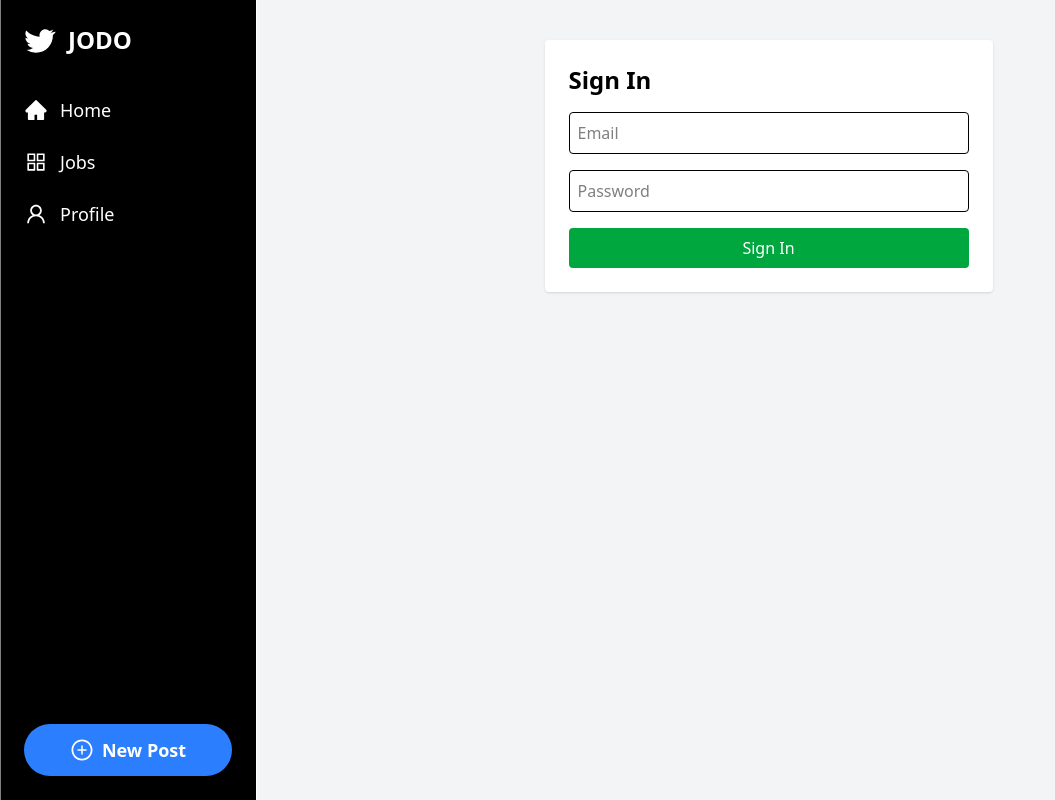
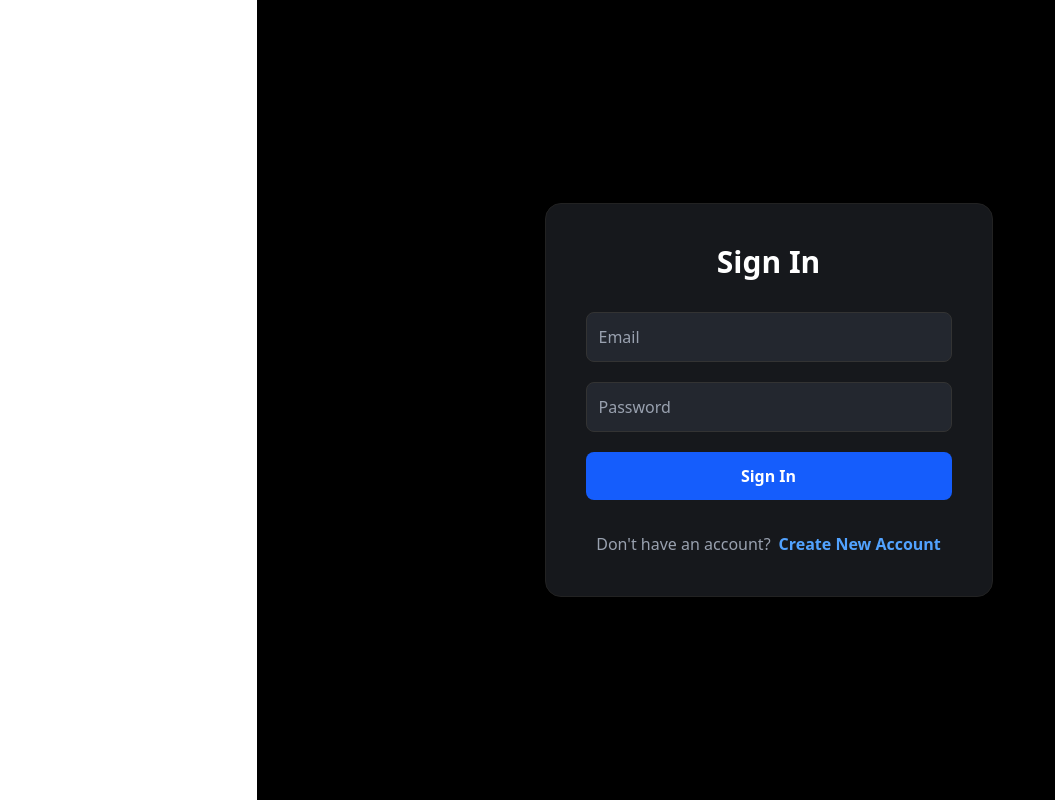
Before and after one commit to Rishiwant1729/Capstone, a React (Vite) app in the folder JODO/: page /signin in a window 1280 px wide. Shown: the whole page, without its empty margins (0-1055 px from the left). Built offline with nearby package versions, Linux system fonts and the light colour scheme; no server answers.

Commit message:
making the website responsive

```diff
--- a/JODO/src/App.jsx
+++ b/JODO/src/App.jsx
@@ -1,5 +1,7 @@
 import { BrowserRouter as Router, Routes, Route } from "react-router-dom";
 import Sidebar from "./components/Navbar";
+import { useState } from "react";
+import { AiOutlineMenu } from "react-icons/ai";
 
 import Home from "./pages/Home";
 import Profile from "./pages/Profile";
@@ -9,11 +11,20 @@ import Signup from "./pages/Signup";
 import CreatePost from "./pages/CreatePost";
 
 export default function App() {
+  const [sidebarOpen, setSidebarOpen] = useState(false);
   return (
     <div className="flex">
-      <Sidebar />
-      <div className="w-px h-screen bg-white opacity-50 sticky top-0" style={{ minWidth: '0.5px' }} />
-      <div className="flex-1 bg-gray-100 min-h-screen ml-64">
+      {/* Mobile Hamburger */}
+      <div className="sm:hidden fixed top-0 left-0 w-full z-40 bg-black flex items-center h-14 px-4 border-b border-[#222]">
+        <button onClick={() => setSidebarOpen((v) => !v)} className="text-white text-2xl focus:outline-none">
+          <AiOutlineMenu />
+        </button>
+        <span className="ml-4 text-xl font-bold">JODO</span>
+      </div>
+      {/* Sidebar: always on desktop, toggled on mobile */}
+      <Sidebar mobileOpen={sidebarOpen} setMobileOpen={setSidebarOpen} />
+      <div className="w-px h-screen bg-white opacity-50 sticky top-0 hidden sm:block" style={{ minWidth: '0.5px' }} />
+      <div className="flex-1 bg-gray-100 min-h-screen ml-0 sm:ml-64 pt-14 sm:pt-0">
         <Routes>
           <Route path="/" element={<Home />} />
           <Route path="/profile" element={<Profile />} />
--- a/JODO/src/components/Navbar.jsx
+++ b/JODO/src/components/Navbar.jsx
@@ -3,7 +3,7 @@ import { logout, getCurrentUser } from "../api/appwrite";
 import { useEffect, useState } from "react";
 import { AiFillHome, AiOutlineUser, AiOutlineLogout, AiOutlinePlusCircle, AiOutlineAppstore } from "react-icons/ai";
 
-export default function Sidebar() {
+export default function Sidebar({ mobileOpen, setMobileOpen }) {
   const [user, setUser] = useState(null);
   const navigate = useNavigate();
 
@@ -24,7 +24,21 @@ export default function Sidebar() {
   };
 
   return (
-    <aside className="bg-black text-white h-screen w-64 flex flex-col justify-between fixed left-0 top-0 p-6">
+    <aside
+      className={`bg-black text-white h-screen w-64 flex-col justify-between fixed left-0 top-0 p-6 z-50
+        ${mobileOpen ? 'flex' : 'hidden'} sm:flex
+        transition-transform duration-300
+      `}
+      style={{
+        transform: mobileOpen ? 'translateX(0)' : 'translateX(-100%)',
+      }}
+    >
+      {/* Mobile close button */}
+      <div className="sm:hidden flex justify-end mb-6">
+        <button onClick={() => setMobileOpen(false)} className="text-white text-2xl focus:outline-none">
+          &times;
+        </button>
+      </div>
       <div>
         <div className="flex items-center text-2xl font-bold mb-10">
           <span className="mr-3">
@@ -50,11 +64,15 @@ export default function Sidebar() {
             <AiOutlineUser size={24} />
             <span>Profile</span>
           </Link>
-          {user && (
+          {user ? (
             <button onClick={handleLogout} className="flex items-center space-x-3 text-lg hover:text-red-400 bg-transparent border-none outline-none">
               <AiOutlineLogout size={24} />
               <span>Logout</span>
             </button>
+          ) : (
+            <Link to="/signin" className="flex items-center space-x-3 text-lg hover:text-blue-400">
+              <span>Sign In</span>
+            </Link>
           )}
         </nav>
       </div>
--- a/JODO/src/pages/Home.jsx
+++ b/JODO/src/pages/Home.jsx
@@ -130,7 +130,7 @@ export default function Home() {
   return (
     <div className="flex justify-center bg-black min-h-screen py-8">
       {/* Feed area */}
-      <div className="w-full max-w-2xl">
+      <div className="w-full max-w-2xl px-2 sm:px-4">
         {posts.length === 0 ? (
           <p className="text-center text-white">No posts yet.</p>
         ) : (
@@ -225,7 +225,7 @@ export default function Home() {
           <div className="text-2xl font-bold text-white mb-4">Suggested for you</div>
           <div className="space-y-4">
             {SUGGESTED_USERS.map((user) => (
-              <div key={user.username} className="flex items-center bg-[#23272f] rounded-lg px-4 py-3 border border-[#222] text-gray-200">
+              <div key={user.username} className="flex items-center bg-[#23272f] rounded-lg px-4 py-3 border border-[#222] text-gray-200 w-full">
                 <img src={user.avatar} alt={user.username} className="w-10 h-10 rounded-full object-cover border-2 border-white mr-3" />
                 <div>
                   <div className="font-semibold text-sm text-white">{user.username}</div>
--- a/JODO/src/pages/Jobs.jsx
+++ b/JODO/src/pages/Jobs.jsx
@@ -71,14 +71,14 @@ export default function Jobs() {
   ];
 
   return (
-    <div className="flex justify-center bg-black min-h-screen py-8">
-      <div className="w-full max-w-2xl">
+    <div className="flex justify-center bg-black min-h-screen py-8 px-2">
+      <div className="w-full max-w-2xl px-0 sm:px-4">
         {jobs.length === 0 ? (
           <p className="text-center text-white">No jobs available.</p>
         ) : (
           <>
             {currentJobs.map((job) => (
-              <div key={job.id} className="bg-[#16181c] text-white rounded-2xl border border-[#222] shadow p-4 mb-4 min-h-[160px] w-full">
+              <div key={job.id} className="bg-[#16181c] text-white rounded-2xl border border-[#222] shadow p-3 sm:p-4 mb-4 min-h-[160px] w-full">
                 <h2 className="text-lg font-bold mb-2">{job.title}</h2>
                 <p className="mb-2 text-gray-300 text-base">{job.description}</p>
                 <p className="text-xs text-gray-400 mb-0.5">Company: {job.company}</p>
--- a/JODO/src/pages/Profile.jsx
+++ b/JODO/src/pages/Profile.jsx
@@ -23,9 +23,9 @@ export default function Profile() {
   }
 
   return (
-    <div className="flex justify-center items-start min-h-screen bg-black py-20 px-2">
+    <div className="flex flex-col items-center min-h-screen w-full bg-black px-2 py-8">
       {/* Profile Card */}
-      <div className="bg-[#16181c] rounded-2xl shadow-lg p-12 flex flex-col items-center w-full max-w-lg mx-auto mt-8">
+      <div className="bg-[#16181c] rounded-2xl shadow-lg p-6 sm:p-12 flex flex-col items-center w-full max-w-md mx-auto">
         <img
           src={user.profileImageUrl || "/avatar.png"}
           alt="Profile"
--- a/JODO/src/pages/Signin.jsx
+++ b/JODO/src/pages/Signin.jsx
@@ -19,16 +19,17 @@ export default function Signin() {
   };
 
   return (
-    <div className="max-w-md mx-auto mt-10 p-6 bg-white rounded shadow">
-      <h1 className="text-2xl font-bold mb-4">Sign In</h1>
-      {error && <p className="text-red-500">{error}</p>}
-      <form onSubmit={handleSignin} className="space-y-4">
+    <div className="flex justify-center items-center min-h-screen bg-black px-2">
+      <div className="max-w-md w-full p-6 sm:p-10 bg-[#16181c] text-white rounded-2xl shadow-lg border border-[#222]">
+        <h1 className="text-3xl font-bold mb-8 text-center">Sign In</h1>
+        {error && <p className="text-red-500 mb-4 text-center">{error}</p>}
+        <form onSubmit={handleSignin} className="space-y-5">
           <input
             type="email"
             placeholder="Email"
             value={email}
             onChange={(e) => setEmail(e.target.value)}
-          className="w-full p-2 border rounded"
+            className="w-full p-3 bg-[#23272f] border border-[#333] rounded-lg text-white placeholder-gray-400 focus:outline-none focus:ring-2 focus:ring-blue-500"
             required
           />
           <input
@@ -36,16 +37,26 @@ export default function Signin() {
             placeholder="Password"
             value={password}
             onChange={(e) => setPassword(e.target.value)}
-          className="w-full p-2 border rounded"
+            className="w-full p-3 bg-[#23272f] border border-[#333] rounded-lg text-white placeholder-gray-400 focus:outline-none focus:ring-2 focus:ring-blue-500"
             required
           />
           <button
             type="submit"
-          className="w-full bg-green-600 text-white p-2 rounded"
+            className="w-full bg-blue-600 hover:bg-blue-700 text-white p-3 rounded-lg font-semibold transition-colors duration-200"
           >
             Sign In
           </button>
         </form>
+        <div className="mt-8 text-center">
+          <span className="text-gray-400">Don't have an account?</span>
+          <button
+            onClick={() => navigate('/signup')}
+            className="ml-2 text-blue-400 hover:underline font-semibold"
+          >
+            Create New Account
+          </button>
+        </div>
+      </div>
     </div>
   );
 }
```
Also changed, not shown: JODO/src/pages/Signup.jsx (+10 -8 lines). Lines whose indentation alone changed are shown as unchanged.
